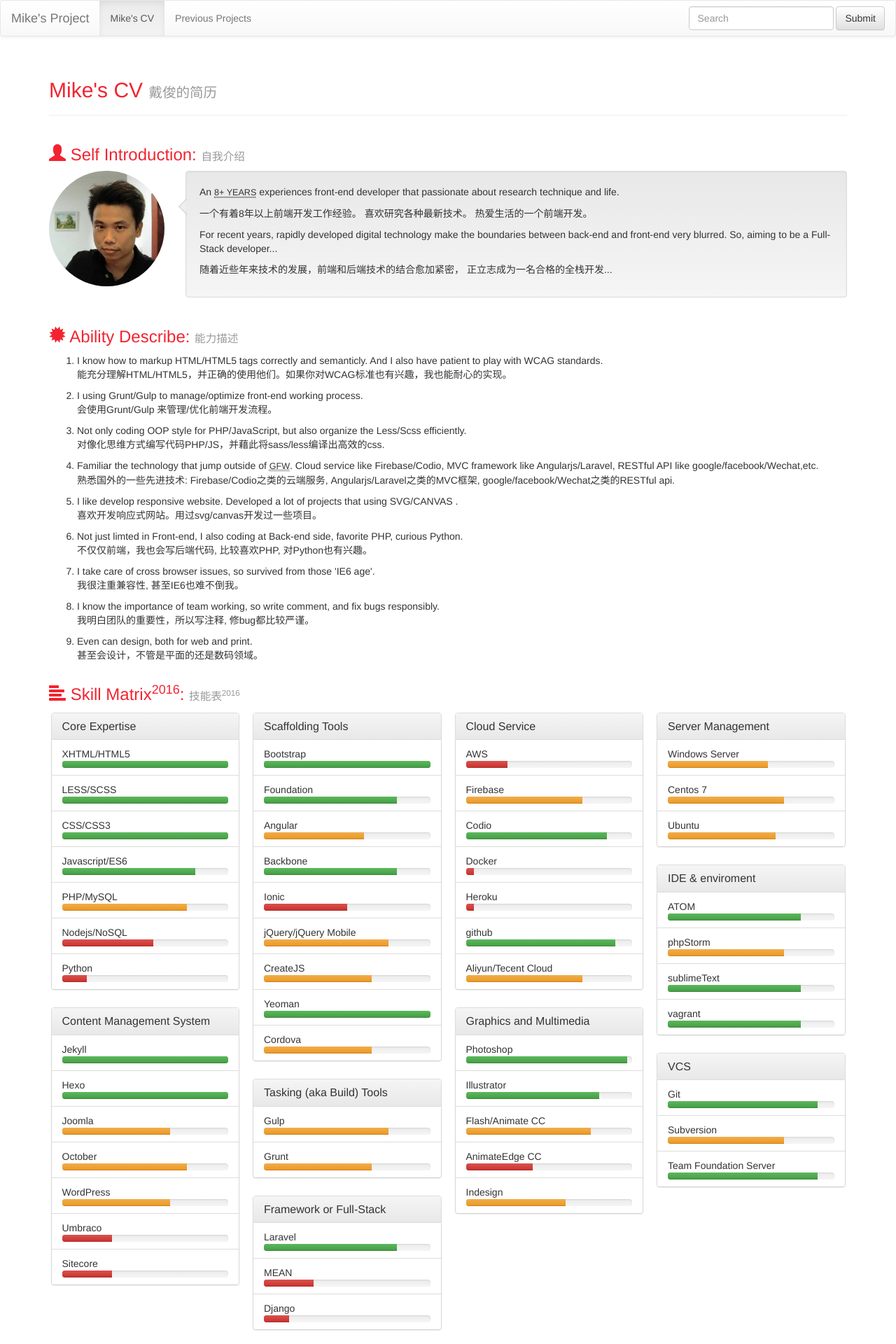
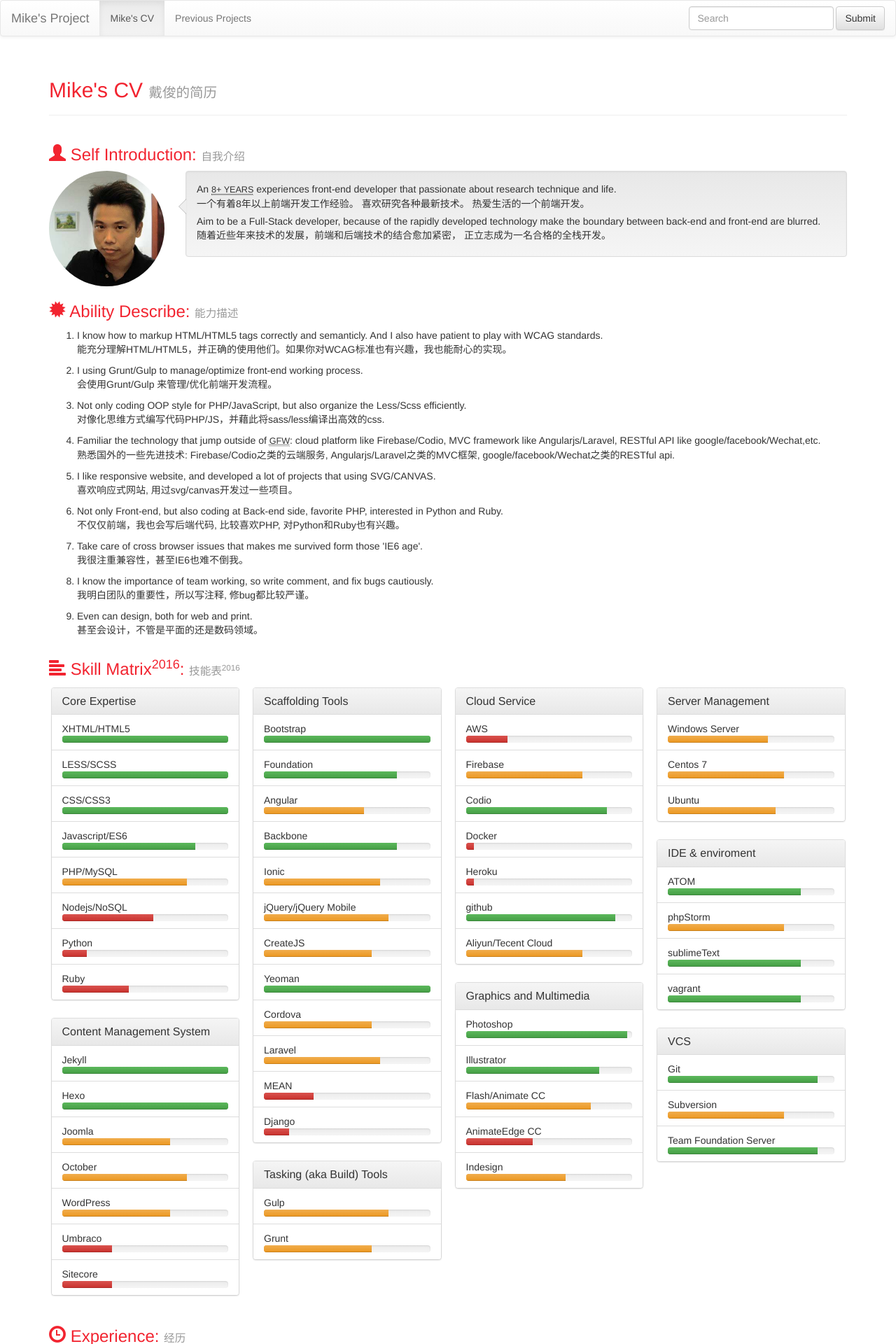
Before and after one commit to iamike/iamike.github.io, a Jekyll site: the page built from cv.html, in a window 1280 px wide. Shown: the top 1920 px of the page at 70% size. Built offline with Jekyll 4.4.1, drawn with Linux system fonts in a browser that asks for light colours; some of the changed text lies outside the part shown.

Commit message:
fix grammar and spelling

```diff
--- a/_data/assets.json
+++ b/_data/assets.json
@@ -13,25 +13,25 @@
         },
 
         {
-            "en": "Familiar the technology that jump outside of <abbr title='中国的#网%络@封*锁，使得很多最新的前端技术不为国人所知' class='initialism'>GFW</abbr>. Cloud service like Firebase/Codio, MVC framework like Angularjs/Laravel, RESTful API like google/facebook/Wechat,etc.",
+            "en": "Familiar the technology that jump outside of <abbr title='中国的#网%络@封*锁，使得很多最新的前端技术不为国人所知' class='initialism'>GFW</abbr>: cloud platform like Firebase/Codio, MVC framework like Angularjs/Laravel, RESTful API like google/facebook/Wechat,etc.",
             "ch": "熟悉国外的一些先进技术: Firebase/Codio之类的云端服务, Angularjs/Laravel之类的MVC框架, google/facebook/Wechat之类的RESTful api."
         },
 
         {
-            "en": "I like develop responsive website. Developed a lot of projects that using SVG/CANVAS .",
-            "ch": "喜欢开发响应式网站。用过svg/canvas开发过一些项目。"
+            "en": "I like responsive website, and developed a lot of projects that using SVG/CANVAS.",
+            "ch": "喜欢响应式网站, 用过svg/canvas开发过一些项目。"
         },
 
         {
-            "en": "Not just limted in Front-end, I also coding at Back-end side, favorite PHP, curious Python.",
-            "ch": "不仅仅前端，我也会写后端代码, 比较喜欢PHP, 对Python也有兴趣。"
+            "en": "Not only Front-end, but also coding at Back-end side, favorite PHP, interested in Python and Ruby.",
+            "ch": "不仅仅前端，我也会写后端代码, 比较喜欢PHP, 对Python和Ruby也有兴趣。"
         },
 				{
-						"en": "I take care of cross browser issues, so survived from those 'IE6 age'.",
-						"ch": "我很注重兼容性, 甚至IE6也难不倒我。"
+						"en": "Take care of cross browser issues that makes me survived form those 'IE6 age'.",
+						"ch": "我很注重兼容性，甚至IE6也难不倒我。"
 				},
 				{
-						"en": "I know the importance of team working, so write comment, and fix bugs responsibly.",
+						"en": "I know the importance of team working, so write comment, and fix bugs cautiously.",
 						"ch": "我明白团队的重要性，所以写注释, 修bug都比较严谨。"
 				},
         {
--- a/_data/skills.json
+++ b/_data/skills.json
@@ -8,8 +8,8 @@
                 "name": "LESS/SCSS",
                 "score": 100
             }, {
-              "name": "CSS/CSS3",
-              "score": 100
+                "name": "CSS/CSS3",
+                "score": 100
             }, {
                 "name": "Javascript/ES6",
                 "score": 80
@@ -22,15 +22,18 @@
             }, {
                 "name": "Python",
                 "score": 15
+            }, {
+                "name": "Ruby",
+                "score": 40
             }]
         }, {
             "name": "Content Management System",
             "detail": [{
                 "name": "Jekyll",
                 "score": 100
-            },{
-                "name":"Hexo",
-                "score":100
+            }, {
+                "name": "Hexo",
+                "score": 100
             }, {
                 "name": "Joomla",
                 "score": 65
@@ -63,7 +66,7 @@
                 "score": 80
             }, {
                 "name": "Ionic",
-                "score": 50
+                "score": 70
             }, {
                 "name": "jQuery/jQuery Mobile",
                 "score": 75
@@ -76,6 +79,15 @@
             }, {
                 "name": "Cordova",
                 "score": 65
+            }, {
+                "name": "Laravel",
+                "score": 70
+            }, {
+                "name": "MEAN",
+                "score": 30
+            }, {
+                "name": "Django",
+                "score": 15
             }]
         }, {
             "name": "Tasking (aka Build) Tools",
@@ -86,21 +98,6 @@
                 "name": "Grunt",
                 "score": 65
             }]
-        }, {
-            "name": "Framework or Full-Stack",
-            "detail": [{
-                    "name": "Laravel",
-                    "score": 80
-                }, {
-                    "name": "MEAN",
-                    "score": 30
-                },
-
-                {
-                    "name": "Django",
-                    "score": 15
-                }
-            ]
         }, {
             "name": "Cloud Service",
             "detail": [{
@@ -118,7 +115,7 @@
             }, {
                 "name": "Heroku",
                 "score": 5
-            },{
+            }, {
                 "name": "github",
                 "score": 90
             }, {
@@ -167,9 +164,9 @@
                 "name": "sublimeText",
                 "score": 80
             }, {
-              "name": "vagrant",
-              "score": 80
-              }]
+                "name": "vagrant",
+                "score": 80
+            }]
         }, {
             "name": "VCS",
             "detail": [{
--- a/assets/themes/bootstrap-3/css/style.css
+++ b/assets/themes/bootstrap-3/css/style.css
@@ -348,6 +348,13 @@ ol.assets p {
 /* self talkbox */
 .talkbox  {
   position: relative;
+  padding: 15px;
+}
+.talkbox p {
+  margin: 0px;
+}
+.talkbox .cn {
+  padding-bottom: 5px;
 }
 .talkbox.right>.arrow {
     top: 50px;
--- a/cv.html
+++ b/cv.html
@@ -11,10 +11,10 @@ group: navigation
 	<div class="col-md-10 col-xs-8">
 		<div class="well talkbox right">
 			<div class="arrow"></div>
-			<p>An <abbr title="I get a lot experience at Nextdigital" class="initialism">8+ years</abbr> experiences front-end developer that passionate about research technique and life. </p>
-			<p>一个有着8年以上前端开发工作经验。 喜欢研究各种最新技术。 热爱生活的一个前端开发。</p>
-			<p>For recent years, rapidly developed digital technology make the boundaries between back-end and front-end very blurred. So, aiming to be a Full-Stack developer...</p>
-			<p>随着近些年来技术的发展，前端和后端技术的结合愈加紧密， 正立志成为一名合格的全栈开发...</p>
+			<p class="en">An <abbr title="I get a lot experience at Nextdigital" class="initialism">8+ years</abbr> experiences front-end developer that passionate about research technique and life. </p>
+			<p class="cn">一个有着8年以上前端开发工作经验。 喜欢研究各种最新技术。 热爱生活的一个前端开发。</p>
+			<p class="en">Aim to be a Full-Stack developer,  because of the rapidly developed technology make the boundary between back-end and front-end are blurred.</p>
+			<p class="cn">随着近些年来技术的发展，前端和后端技术的结合愈加紧密， 正立志成为一名合格的全栈开发。</p>
 		</div>
 	</div>
 </div>
```
Also changed, not shown: _data/timeline.json (+4 -4 lines).
